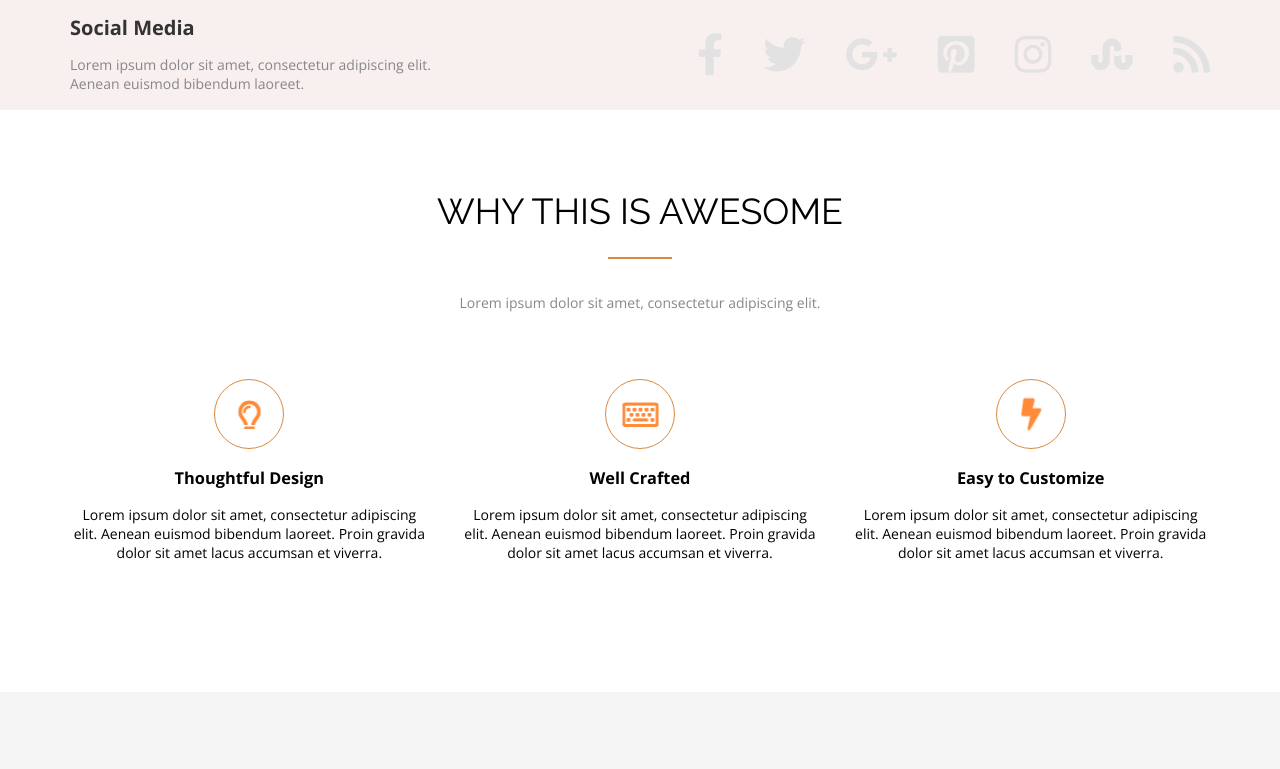
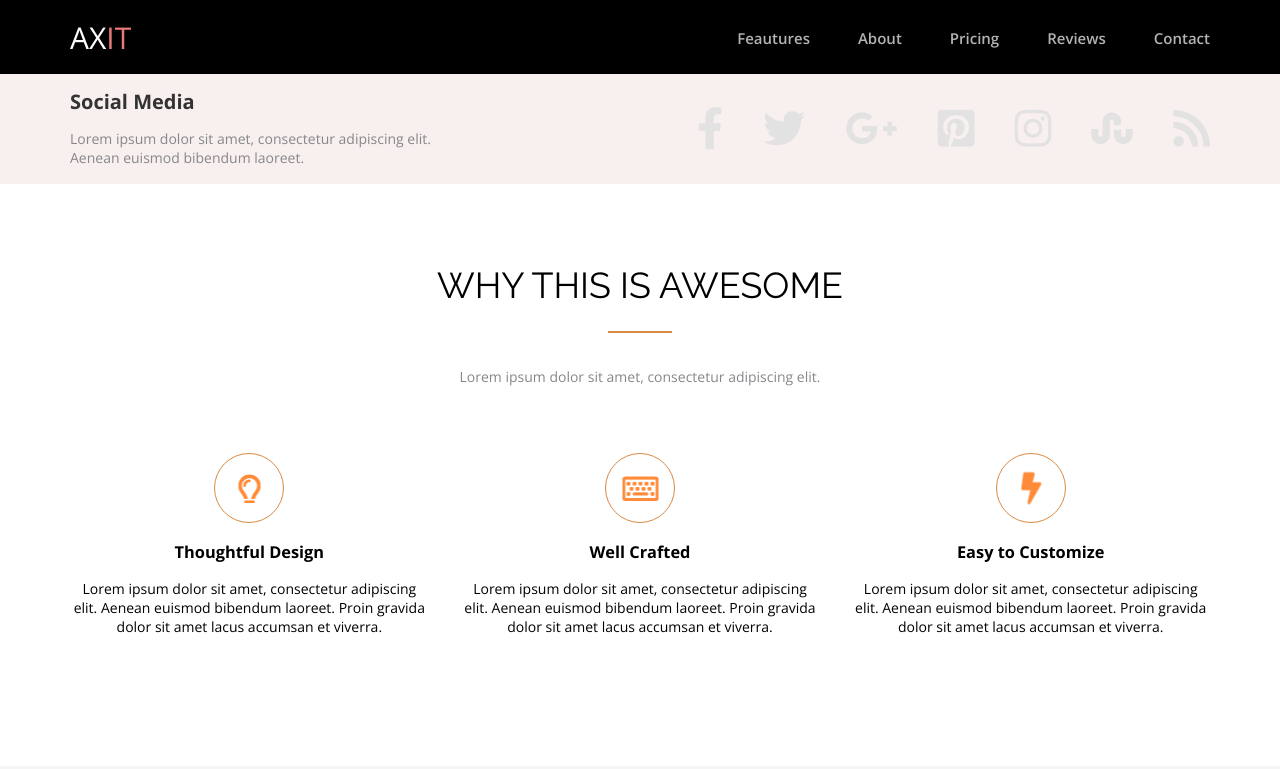
Before and after one commit to homihomka/FE08-wk-1-Vensko-Anastasia, a plain HTML site: page axit-template-markup/index.html in a window 1280 px wide. Shown: the top 769 px of the page. Drawn offline with nearby package versions, Linux system fonts and the light colour scheme.

Commit message:
add markup and styles of nav block

```diff
--- /dev/null
+++ b/axit-template-markup/css/blocks/logo.css
@@ -0,0 +1,11 @@
+.logo {
+    margin: 0;
+    color: #fff;
+    text-transform: uppercase;
+    font-size: 30px;
+    line-height: 35px;
+}
+
+.logo__accent {
+    color: #EC7979;
+}
--- /dev/null
+++ b/axit-template-markup/css/blocks/nav.css
@@ -0,0 +1,59 @@
+.nav {
+    background-color: #000;
+    padding-bottom: 19px;
+    padding-top: 20px;
+}
+
+.nav__container {
+    display: flex;
+    justify-content: space-between;
+    align-items: center;
+}
+
+.nav__list {
+    display: flex;
+}
+
+.nav__item {
+    margin-right: 48px;
+}
+
+.nav__item:last-child {
+    margin-right: 0;
+}
+
+.nav__link {
+    position: relative;
+    color: rgba(255, 255, 255, 0.7);
+    text-transform: capitalize;
+    font-weight: 600;
+    font-size: 15px;
+    line-height: 20px;
+    transition: color 0.3s ease,
+                opacity 0.3s ease;
+}
+
+.nav__link::after {
+    content: "";
+    background-color: #EC7979;
+    left: 0;
+    right: 100%;
+    position: absolute;
+    height: 2px;
+    top: 100%;
+    transition: right 0.4s ease;
+}
+
+.nav__link:hover::after,
+.nav__link:focus::after {
+    right: 0;
+}
+
+.nav__link:hover,
+.nav__link:focus {
+    color: #EC7979;
+}
+
+.nav__link:active {
+    opacity: 0.8;
+}
--- a/axit-template-markup/css/style.css
+++ b/axit-template-markup/css/style.css
@@ -10,6 +10,8 @@
 @import "blocks/social.css";
 @import "blocks/footer.css";
 @import "blocks/media.css";
+@import "blocks/nav.css";
+@import "blocks/logo.css";
 
 html {
     box-sizing: border-box;
--- a/axit-template-markup/index.html
+++ b/axit-template-markup/index.html
@@ -6,16 +6,41 @@
     <title>Why this is awesome</title>
     <meta name="description" content="Why this is awesome">
     <meta name="viewport" content="width=device-width, initial-scale=1.0">
+    <link rel="stylesheet" href="https://pro.fontawesome.com/releases/v5.10.0/css/all.css"
+          integrity="sha384-AYmEC3Yw5cVb3ZcuHtOA93w35dYTsvhLPVnYs9eStHfGJvOvKxVfELGroGkvsg+p" crossorigin="anonymous"/>
     <link rel="stylesheet" href="css/normalize.css">
     <link rel="stylesheet" href="css/style.css">
     <link rel="preconnect" href="https://fonts.gstatic.com">
     <link href="https://fonts.googleapis.com/css2?family=Open+Sans:wght@300;400;600;700&family=Raleway&display=swap"
           rel="stylesheet">
-    <link rel="stylesheet" href="https://pro.fontawesome.com/releases/v5.10.0/css/all.css"
-          integrity="sha384-AYmEC3Yw5cVb3ZcuHtOA93w35dYTsvhLPVnYs9eStHfGJvOvKxVfELGroGkvsg+p" crossorigin="anonymous"/>
 </head>
 
 <body>
+
+<nav class="nav">
+    <div class="nav__container container">
+        <a class="logo" href="#">
+            Ax<span class="logo__accent">it</span>
+        </a>
+        <ul class="nav__list">
+            <li class="nav__item">
+                <a href="#" class="nav__link">Feautures</a>
+            </li>
+            <li class="nav__item">
+                <a href="#" class="nav__link">About</a>
+            </li>
+            <li class="nav__item">
+                <a href="#" class="nav__link">Pricing</a>
+            </li>
+            <li class="nav__item">
+                <a href="#" class="nav__link">Reviews</a>
+            </li>
+            <li class="nav__item">
+                <a href="#" class="nav__link">Contact</a>
+            </li>
+        </ul>
+    </div>
+</nav>
 
 <section class="media">
     <div class="media__container container">
```
